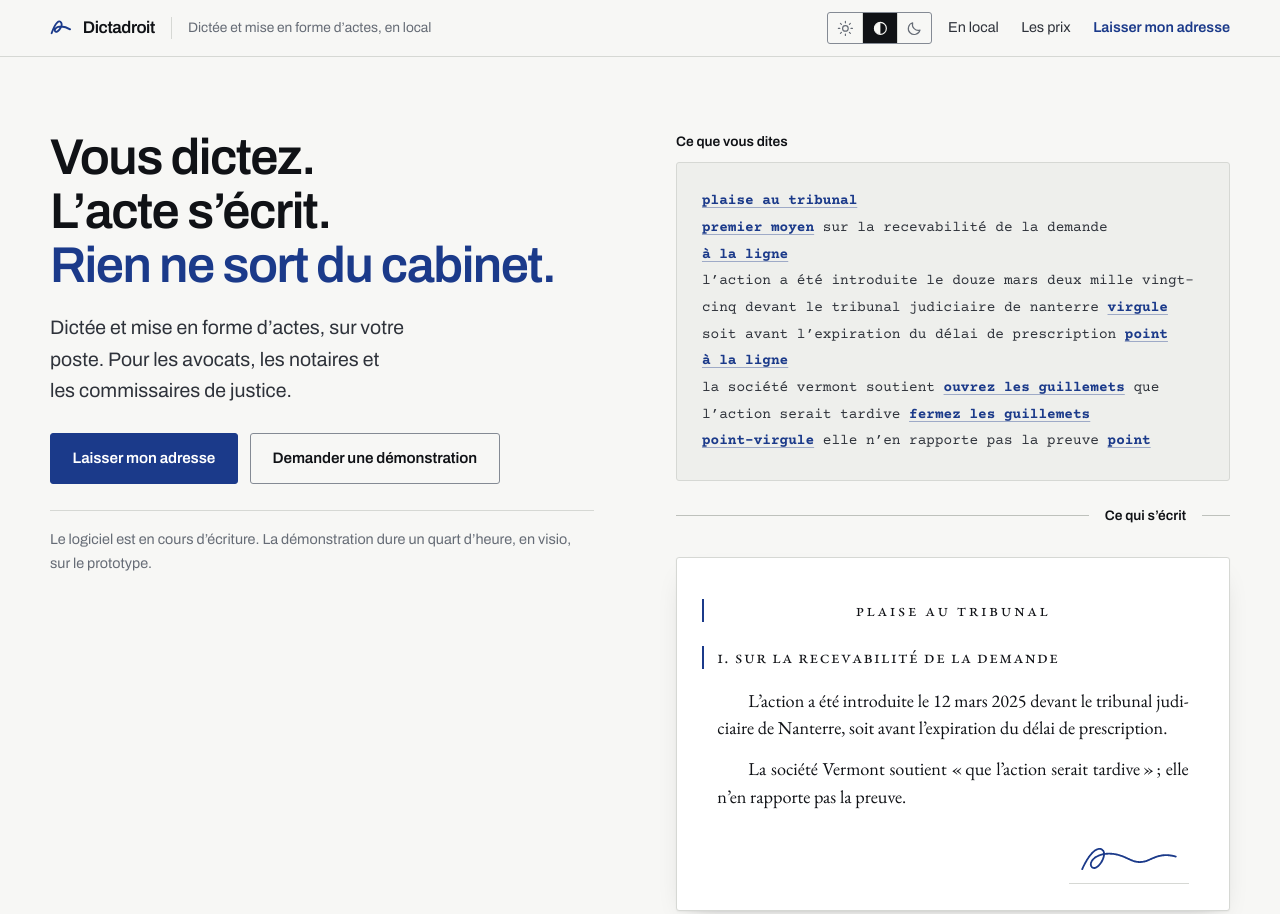
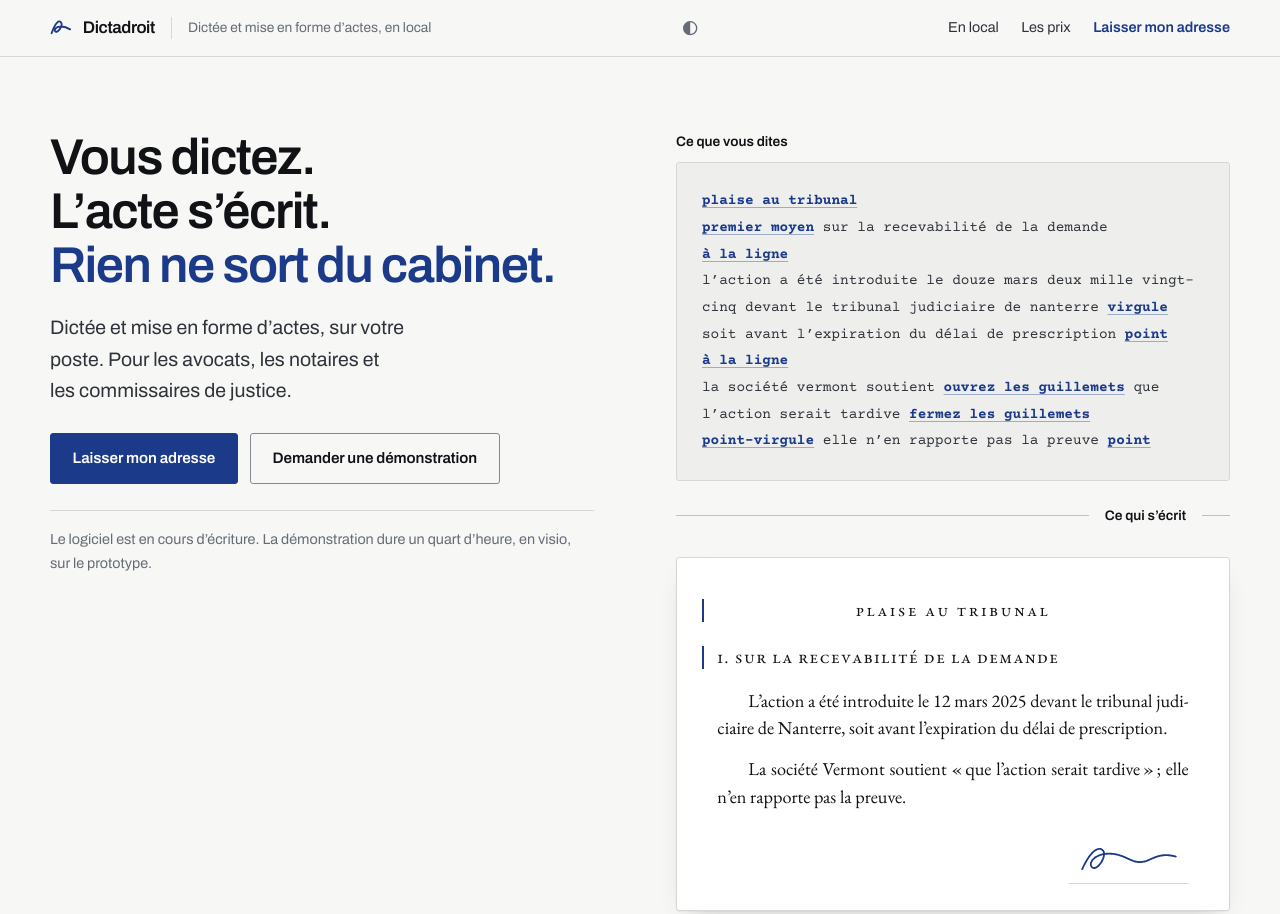
Before and after one commit to sigreturn-labs/dictadroit.fr, a plain HTML site: page index.html in a window 1280 px wide. Shown: the top 914 px of the page. Drawn offline with Linux system fonts and the light colour scheme.

Commit message:
un seul bouton de theme rotatif, en-tete sur une ligne de 320 a 1920

```diff
--- a/dictadroit.css
+++ b/dictadroit.css
@@ -285,9 +285,6 @@
 }
 .paraphe { display: block; overflow: visible; }
 .paraphe--mini { width: 1.55rem; height: 1.35rem; color: rgb(var(--accent)); }
-/* Elle prend l'espace disponible : le selecteur de theme et la navigation se
-   retrouvent donc groupes a droite, au lieu de flotter au milieu. */
-.marque-note { flex: 1 1 auto; }
 .marque-note {
   margin: 0; color: rgb(var(--sourdine)); font-size: 0.86rem;
   border-left: 1px solid rgb(var(--filet)); padding-left: 1rem;
@@ -1071,40 +1068,52 @@
   .actions .bouton { width: 100%; }
 }
 
-/* ── selecteur de theme : clair · automatique · sombre ──────────────────
-   Trois icones DESSINEES, meme trait que le paraphe de la marque. Le groupe
-   est un radiogroup : une seule halte de tabulation, on circule aux fleches.
-   Aucun aplat colore : c'est un reglage, pas une action, et le bleu de
-   signature reste reserve a ce qui agit. */
-.theme-choix {
-  display: flex; gap: 0;
-  border: 1px solid rgb(var(--filet-controle));
+/* ── bouton de theme : un seul, rotatif ─────────────────────────────────
+   Discret par construction : pas de cadre, pas d'aplat, juste l'icone du mode
+   courant en sourdine. Trois boutons faisaient passer l'en-tete a deux lignes
+   sur telephone et repoussaient l'appel a l'action sous la marque.
+   L'icone est DESSINEE, meme trait que le paraphe de la marque. */
+.theme-bouton {
+  /* C'est LUI qui pousse a droite, pas la note de marque : elle disparait sous
+     832 px, et le groupe repartait alors se coller a gauche. */
+  margin-left: auto;
+  display: grid; place-items: center;
+  width: 2.15rem; height: 2.15rem;
+  padding: 0; border: 0; background: transparent;
   border-radius: var(--rayon);
-  overflow: hidden;
-  flex: 0 0 auto;
-}
-.theme-bouton {
-  display: grid; place-items: center;
-  width: 2.15rem; height: 1.9rem;
-  padding: 0; border: 0; background: transparent;
   color: rgb(var(--sourdine));
   cursor: pointer;
-  transition: background-color .16s ease, color .16s ease;
+  flex: 0 0 auto;
+  transition: color .16s ease, background-color .16s ease;
 }
-.theme-bouton + .theme-bouton { border-left: 1px solid rgb(var(--filet)); }
-.theme-bouton svg { width: 1.05rem; height: 1.05rem; display: block; }
-.theme-bouton:hover { color: rgb(var(--encre)); background: rgb(var(--encre) / .04); }
-/* L'etat actif se marque a l'ENCRE, pas au bleu : le bleu de signature ne
-   porte que ce qui agit, et choisir un thema est un reglage. */
-.theme-bouton[aria-checked="true"] {
-  color: rgb(var(--papier));
-  background: rgb(var(--encre));
-}
+.theme-bouton svg { width: 1.15rem; height: 1.15rem; display: block; }
+.theme-bouton:hover { color: rgb(var(--encre)); background: rgb(var(--encre) / .05); }
 @media (prefers-reduced-motion: reduce) { .theme-bouton { transition: none; } }
 
-/* Sur telephone l'en-tete ne garde que l'appel a l'action : le selecteur y
-   tient encore, mais il passe apres la marque et avant le lien. */
+/* Annonce du changement d'etat : lue par un lecteur d'ecran, invisible a l'oeil,
+   et surtout PAS `display: none`, qui la rendrait muette. */
+.hors-ecran {
+  position: absolute; width: 1px; height: 1px;
+  margin: -1px; padding: 0; overflow: hidden;
+  clip-path: inset(50%); white-space: nowrap; border: 0;
+}
+
+/* ── l'en-tete doit tenir sur UNE ligne ─────────────────────────────────
+   Mesure a 360 px : marque 105 + bouton 34 + appel a l'action 137 + deux
+   gouttieres de 16 = 308 px pour 308 disponibles. Zero marge, donc le moindre
+   arrondi renvoyait l'appel a l'action a la ligne suivante. */
 @media (max-width: 47rem) {
-  .theme-choix { order: 2; }
-  .entete-nav { order: 3; }
+  .entete-rang { gap: 0.6rem; }
 }
+/* Sous 384 px, le logotype se reduit a sa marque : le mot coute 80 px, et la
+   page le redit dans son titre, son pied et son adresse. Le nom accessible du
+   lien est porte par aria-label, pose dans le HTML. */
+@media (max-width: 24rem) {
+  .marque span { display: none; }
+}
+
+/* La note de marque part AVANT les liens de navigation : entre 752 et 832 px,
+   tout reapparaissait d'un coup et l'en-tete passait a deux lignes. */
+@media (max-width: 52rem) {
+  .marque-note { display: none; }
+}
--- a/index.html
+++ b/index.html
@@ -72,7 +72,7 @@
 <link rel="preload" href="polices/archivo-600-latin.woff2" as="font" type="font/woff2" crossorigin>
 <link rel="preload" href="polices/garamond-latin.woff2" as="font" type="font/woff2" crossorigin>
 <link rel="preload" href="polices/courier-latin.woff2" as="font" type="font/woff2" crossorigin>
-<link rel="stylesheet" href="dictadroit.css?v=03e415de">
+<link rel="stylesheet" href="dictadroit.css?v=3634a01d">
 
 <!-- Le theme choisi doit etre pose AVANT le premier rendu, sinon la page
      s'affiche dans le mauvais thema puis bascule sous les yeux du visiteur.
@@ -91,7 +91,7 @@
 
 <header class="entete">
   <div class="page entete-rang">
-    <a class="marque" href="/">
+    <a class="marque" href="/" aria-label="Dictadroit, retour à l’accueil">
       <svg class="paraphe paraphe--mini" viewBox="0 0 32 28" aria-hidden="true" focusable="false">
         <path d="M2 21C7 7 12 3 14.5 7.5C17 12 9 22 6.5 18.5C4 15 13 8 26 16" fill="none" stroke="currentColor" stroke-width="2.4" stroke-linecap="round" stroke-linejoin="round"/>
       </svg>
@@ -530,6 +530,6 @@
   </div>
 </footer>
 
-<script src="mesure.js?v=05ac52f3"></script>
+<script src="mesure.js?v=124753b2"></script>
 </body>
 </html>
--- a/mesure.js
+++ b/mesure.js
@@ -207,20 +207,25 @@
   }
 
   /* ══════════════════════════════════════════════════════════════════════
-     SELECTEUR DE THEME : clair · sombre · automatique (defaut)
+     BOUTON DE THEME : un seul, rotatif — automatique · clair · sombre
      ══════════════════════════════════════════════════════════════════════
-     Construit ICI, et non ecrit dans le HTML : sans JavaScript, trois
-     boutons inertes seraient pires que pas de boutons du tout, et le mode
-     automatique — qui suit deja le reglage du systeme par prefers-color-scheme
-     — est exactement ce qu'il faut servir dans ce cas.
+     Construit ICI, et non ecrit dans le HTML : sans JavaScript, un bouton
+     inerte serait pire que pas de bouton, et le mode automatique — qui suit
+     deja le reglage du systeme par prefers-color-scheme — est exactement ce
+     qu'il faut servir dans ce cas.
+
+     UN bouton et non trois : a trois, l'en-tete passait a deux lignes sur
+     telephone et repoussait l'appel a l'action sous la marque. Un seul tient
+     dans 34 px, montre l'etat courant, et se contente d'exister.
 
      Le <head> pose l'attribut avant le premier rendu ; ici on ne fait que
-     construire le controle et le tenir a jour. Le choix est garde dans
+     construire le bouton et le tenir a jour. Le choix est garde dans
      localStorage : c'est une preference d'affichage demandee par le visiteur,
      exemptee de consentement par l'article 82 de la loi Informatique et
      Libertes, et elle est nommee dans les mentions legales.        */
 
   var CLE_THEME = 'dictadroit-theme';
+  var CYCLE = ['auto', 'clair', 'sombre'];
 
   var ICONES = {
     clair:
@@ -232,7 +237,7 @@
       '<circle cx="12" cy="12" r="8.5"/><path d="M12 3.5a8.5 8.5 0 0 0 0 17z" ' +
       'fill="currentColor" stroke="none"/>'
   };
-  var LIBELLES = { clair: 'Thème clair', sombre: 'Thème sombre', auto: 'Thème automatique' };
+  var NOMS = { auto: 'automatique', clair: 'clair', sombre: 'sombre' };
 
   function themeActif() {
     try {
@@ -251,56 +256,43 @@
     }
   }
 
-  function construireSelecteur() {
+  function construireBoutonTheme() {
     var hote = document.querySelector('.entete-rang');
     if (!hote) { return; }
 
-    var groupe = document.createElement('div');
-    groupe.className = 'theme-choix';
-    groupe.setAttribute('role', 'radiogroup');
-    groupe.setAttribute('aria-label', 'Thème de la page');
+    var b = document.createElement('button');
+    b.type = 'button';
+    b.className = 'theme-bouton';
 
-    var boutons = {};
-    ['clair', 'auto', 'sombre'].forEach(function (choix) {
-      var b = document.createElement('button');
-      b.type = 'button';
-      b.className = 'theme-bouton';
-      b.setAttribute('role', 'radio');
-      b.setAttribute('aria-label', LIBELLES[choix]);
-      b.setAttribute('title', LIBELLES[choix]);
+    /* Le changement d'etat doit s'ENTENDRE : le nom accessible du bouton suffit
+       rarement a etre reannonce apres un clic, d'ou la region discrete. */
+    var dit = document.createElement('span');
+    dit.className = 'hors-ecran';
+    dit.setAttribute('aria-live', 'polite');
+
+    function peindre(choix) {
       b.innerHTML = '<svg viewBox="0 0 24 24" aria-hidden="true" focusable="false" ' +
         'fill="none" stroke="currentColor" stroke-width="1.7" stroke-linecap="round" ' +
         'stroke-linejoin="round">' + ICONES[choix] + '</svg>';
-      b.addEventListener('click', function () { appliquer(choix); marquer(choix); });
-      boutons[choix] = b;
-      groupe.appendChild(b);
-    });
+      var suivant = CYCLE[(CYCLE.indexOf(choix) + 1) % CYCLE.length];
+      b.setAttribute('aria-label', 'Thème ' + NOMS[choix] + '. Passer au thème ' + NOMS[suivant] + '.');
+      b.setAttribute('title', 'Thème ' + NOMS[choix]);
+    }
 
-    function marquer(actif) {
-      Object.keys(boutons).forEach(function (c) {
-        var sel = (c === actif);
-        boutons[c].setAttribute('aria-checked', sel ? 'true' : 'false');
-        boutons[c].tabIndex = sel ? 0 : -1;   /* une seule halte de tabulation pour le groupe */
-      });
-    }
-    marquer(themeActif());
+    peindre(themeActif());
 
-    /* Fleches : un groupe de boutons radio se parcourt aux fleches, pas au Tab. */
-    groupe.addEventListener('keydown', function (e) {
-      var ordre = ['clair', 'auto', 'sombre'];
-      var i = ordre.indexOf(themeActif());
-      var d = (e.key === 'ArrowRight' || e.key === 'ArrowDown') ? 1
-            : (e.key === 'ArrowLeft'  || e.key === 'ArrowUp')   ? -1 : 0;
-      if (!d) { return; }
-      e.preventDefault();
-      var suivant = ordre[(i + d + ordre.length) % ordre.length];
-      appliquer(suivant); marquer(suivant); boutons[suivant].focus();
+    b.addEventListener('click', function () {
+      var suivant = CYCLE[(CYCLE.indexOf(themeActif()) + 1) % CYCLE.length];
+      appliquer(suivant);
+      peindre(suivant);
+      dit.textContent = 'Thème ' + NOMS[suivant];
     });
 
     var nav = hote.querySelector('.entete-nav');
-    if (nav) { hote.insertBefore(groupe, nav); } else { hote.appendChild(groupe); }
+    if (nav) { hote.insertBefore(b, nav); } else { hote.appendChild(b); }
+    hote.appendChild(dit);
   }
 
-  construireSelecteur();
+  construireBoutonTheme();
 
 }());
```
Also changed, not shown: mentions-legales.html (+2 -2 lines), merci.html (+3 -3 lines).
